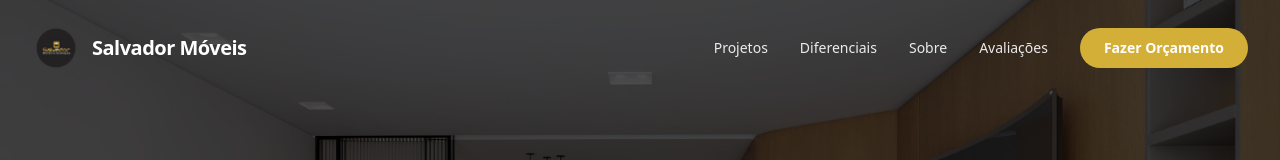
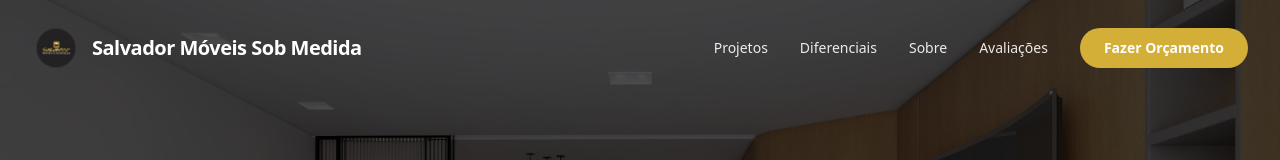
Before and after one commit to vantmidias/salvador-moveis-site, a Next.js app: page / in a window 1280 px wide. Shown: the top 160 px of the page. Built offline with nearby package versions, Linux system fonts and the light colour scheme.

Commit message:
feat(branding): change name to Salvador Móveis Sob Medida and add footer borders

```diff
--- a/src/components/Footer.tsx
+++ b/src/components/Footer.tsx
@@ -9,14 +9,14 @@ export function Footer() {
         <footer className="bg-brand-dark pt-20 pb-10 overflow-hidden">
             <Container>
                 <StaggerContainer delayChildren={0.1} staggerChildren={0.1} className="grid grid-cols-1 md:grid-cols-4 gap-12 mb-16">
-                    <StaggerItem className="md:col-span-1 border-r border-white/10">
-                        <h3 className="font-outfit font-bold text-2xl text-white mb-4">Salvador Móveis</h3>
+                    <StaggerItem className="md:col-span-1 border-b pb-8 md:pb-0 md:border-b-0 md:border-r border-white/10">
+                        <h3 className="font-outfit font-bold text-2xl text-white mb-4">Salvador Móveis Sob Medida</h3>
                         <p className="text-gray-400 font-light text-sm max-w-[200px]">
                             Elegância e sofisticação em móveis sob medida para o seu lar ou empresa.
                         </p>
                     </StaggerItem>
 
-                    <StaggerItem>
+                    <StaggerItem className="md:col-span-1 border-b pb-8 md:pb-0 md:border-b-0 md:border-r border-white/10">
                         <h4 className="font-bold text-white mb-4 tracking-wide text-sm uppercase">Contato</h4>
                         <div className="space-y-4">
                             <a href="https://wa.me/5554991404852" className="flex items-center gap-3 text-gray-400 hover:text-brand-primary transition-colors text-sm">
@@ -30,7 +30,7 @@ export function Footer() {
                         </div>
                     </StaggerItem>
 
-                    <StaggerItem>
+                    <StaggerItem className="md:col-span-1 border-b pb-8 md:pb-0 md:border-b-0 md:border-r border-white/10">
                         <h4 className="font-bold text-white mb-4 tracking-wide text-sm uppercase">Endereço</h4>
                         <a href="https://maps.app.goo.gl/QKJVN8rerks7D3LS9" target="_blank" rel="noopener noreferrer" className="flex items-start gap-3 text-gray-400 hover:text-brand-primary transition-colors text-sm group">
                             <MapPin className="w-4 h-4 mt-0.5 shrink-0 group-hover:scale-110 transition-transform" />
@@ -42,7 +42,7 @@ export function Footer() {
                         </a>
                     </StaggerItem>
 
-                    <StaggerItem>
+                    <StaggerItem className="md:col-span-1">
                         <h4 className="font-bold text-white mb-4 tracking-wide text-sm uppercase">Social</h4>
                         <div className="flex flex-col gap-2">
                             <a href="https://www.instagram.com/salvador.moveis/" target="_blank" rel="noopener noreferrer" className="inline-flex w-fit items-center gap-2 bg-white/5 text-white px-4 py-2 rounded-lg hover:bg-brand-primary transition-all text-sm font-medium border border-white/10">
--- a/src/components/Navbar.tsx
+++ b/src/components/Navbar.tsx
@@ -39,7 +39,7 @@ export function Navbar() {
                 <a href="/" className="flex items-center gap-3">
                     <Image
                         src="/portfolio/Logo/logo.png"
-                        alt="Salvador Móveis"
+                        alt="Salvador Móveis Sob Medida"
                         width={48}
                         height={48}
                         className="object-contain"
@@ -49,7 +49,7 @@ export function Navbar() {
                         "font-outfit font-bold text-xl tracking-tight transition-colors",
                         isScrolled ? "text-brand-dark" : "text-white"
                     )}>
-                        Salvador Móveis
+                        Salvador Móveis Sob Medida
                     </span>
                 </a>
 
```
